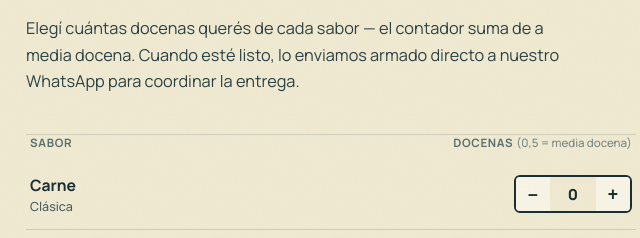
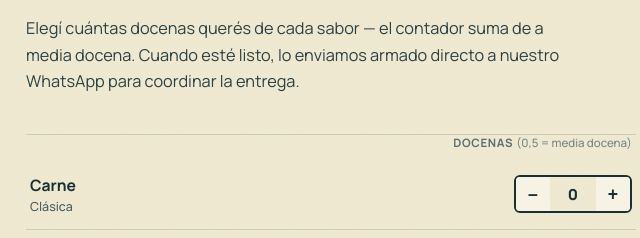
Before and after one commit to BSantiagoBurke/TAFIs, a plain HTML site: page index.html in a window 1280 px wide. Shown: the part 1442-1680 px from the top of the page, 78-718 px from the left. Drawn offline with Linux system fonts and the light colour scheme.

Commit message:
Simplificar leyenda del armador: solo aclarar unidad de docenas

```diff
--- a/css/style.css
+++ b/css/style.css
@@ -231,8 +231,7 @@
 
   .flavor-picker{ border-top:1px solid var(--linea); }
   .flavor-legend{
-    display:flex; align-items:baseline; justify-content:space-between;
-    gap:12px;
+    display:flex; align-items:baseline; justify-content:flex-end;
     padding:0 4px 10px;
     font-size:.72rem; font-weight:700; text-transform:uppercase; letter-spacing:.06em;
     color:#5c7072;
--- a/index.html
+++ b/index.html
@@ -114,7 +114,6 @@
     <div class="builder">
       <div class="flavor-picker" id="flavorPicker">
         <div class="flavor-legend">
-          <span>Sabor</span>
           <span>Docenas <span class="legend-note">(0,5 = media docena)</span></span>
         </div>
         <!-- filas de sabores generadas por JS -->
```
